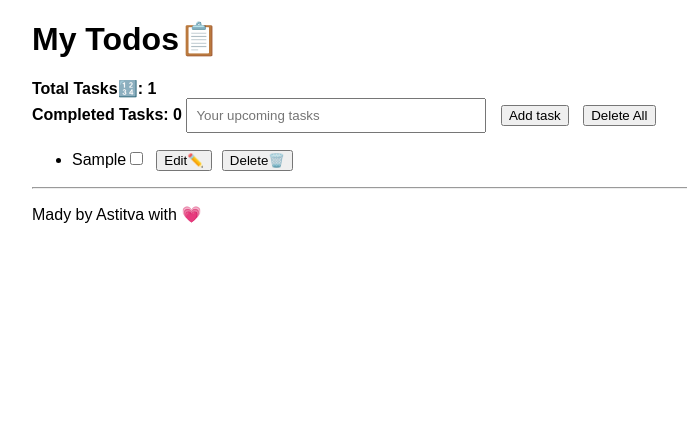
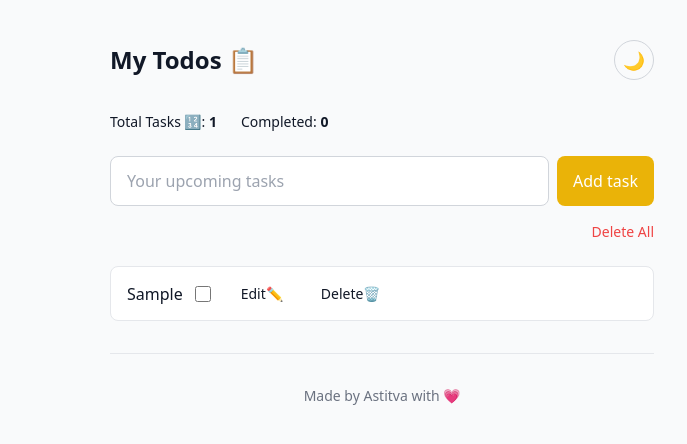
Before and after one commit to UstitvaG/todo-project, a plain HTML site: page frontend/todo.html in a window 1280 px wide. Both pictures are taken after typing "Sample" into the empty fields and a click on the button "Add task". Shown: the whole page, without its empty margins (258-945 px from the left). Drawn offline with nearby package versions, Linux system fonts and the light colour scheme.

Commit message:
prepare for deployment

```diff
--- a/frontend/script.js
+++ b/frontend/script.js
@@ -142,3 +142,29 @@ if (saved !== null) {
   todo = JSON.parse(saved);
 }
 renderTask();
+
+//dark mode
+
+const themeToggle = document.getElementById("themeToggle");
+const themeIcon = document.getElementById("themeIcon");
+
+function applyTheme(isDark) {
+  document.documentElement.classList.toggle("dark", isDark);
+  themeIcon.textContent = isDark ? "☀️" : "🌙";
+  localStorage.setItem("theme", isDark ? "dark" : "light");
+}
+
+function toggleTheme() {
+  const isDark = !document.documentElement.classList.contains("dark");
+  applyTheme(isDark);
+}
+
+themeToggle.addEventListener("click", toggleTheme);
+
+// Use saved theme if present, otherwise fall back to the OS preference
+let savedTheme = localStorage.getItem("theme");
+if (savedTheme !== null) {
+  applyTheme(savedTheme === "dark");
+} else {
+  applyTheme(window.matchMedia("(prefers-color-scheme: dark)").matches);
+}
--- a/frontend/styles.css
+++ b/frontend/styles.css
@@ -1,19 +1,59 @@
-body{
-  font-family: Arial, sans-serif;
-  max-width: 700px;
-  margin:auto;
-  padding:20px;
+/* Task list items are created in script.js as plain <li> elements,
+   so they're styled here rather than with Tailwind utility classes. */
+
+#myTasksList {
+  list-style: none;
+  padding: 0;
 }
 
-li{
-  margin:10px 0;
+#myTasksList li {
+  display: flex;
+  align-items: center;
+  gap: 0.75rem;
+  background: #ffffff;
+  border: 1px solid #e5e7eb;
+  border-radius: 0.5rem;
+  padding: 0.75rem 1rem;
+  margin-bottom: 0.5rem;
+  transition: background-color 0.2s ease, border-color 0.2s ease, color 0.2s ease;
 }
 
-button{
-  margin-left:10px;
+#myTasksList li input[type="checkbox"] {
+  width: 1rem;
+  height: 1rem;
+  accent-color: #3b82f6;
 }
 
-input[type="text"]{
-  padding:8px;
-  width:300px;
+#myTasksList li button {
+  border: none;
+  background: transparent;
+  cursor: pointer;
+  font-size: 0.875rem;
+  padding: 0.25rem 0.5rem;
+  border-radius: 0.375rem;
+  transition: background-color 0.2s ease;
 }
+
+#myTasksList li button:hover {
+  background: #f3f4f6;
+}
+
+/* Completed task color is set inline by script.js in light mode (green).
+   We override it in dark mode so it stays readable. */
+html.dark #myTasksList li {
+  background: #1f2937;
+  border-color: #374151;
+  color: #f3f4f6;
+}
+
+html.dark #myTasksList li[style*="color: green"] {
+  color: #4ade80 !important;
+}
+
+html.dark #myTasksList li button:hover {
+  background: #374151;
+}
+
+.theme-toggle {
+  font-size: 1.1rem;
+}
--- a/frontend/todo.html
+++ b/frontend/todo.html
@@ -1,32 +1,71 @@
+<!doctype html>
 <html lang="en">
   <head>
     <meta charset="UTF-8" />
     <meta name="viewport" content="width=device-width, initial-scale=1.0" />
     <title>My Todo</title>
     <link rel="stylesheet" href="styles.css" />
+    <script src="https://cdn.tailwindcss.com"></script>
+    <script>
+      // Let Tailwind's dark: classes respond to the .dark class on <html>
+      tailwind.config = { darkMode: "class" };
+    </script>
   </head>
-  <body>
-    <h1>My Todos📋</h1>
-    <b>
-      Total Tasks🔢: <span id="counter">0</span>
-    </b>
-    <br />
+  <body
+    class="min-h-screen bg-gray-50 text-gray-900 dark:bg-gray-900 dark:text-gray-100 transition-colors duration-200"
+  >
+    <div class="max-w-xl mx-auto px-4 py-10">
+      <header class="flex items-center justify-between mb-8">
+        <h1 class="text-2xl font-bold">My Todos 📋</h1>
+        <button
+          type="button"
+          id="themeToggle"
+          class="theme-toggle w-10 h-10 flex items-center justify-center rounded-full border border-gray-300 dark:border-gray-600 hover:bg-gray-200 dark:hover:bg-gray-700 transition"
+          aria-label="Toggle dark mode"
+        >
+          <span id="themeIcon">🌙</span>
+        </button>
+      </header>
 
-    <b>
-      Completed Tasks: <span id="completedCounter">0</span>
-    </b>
-    <input type="text" placeholder="Your upcoming tasks" id="myInput" />
+      <div class="flex gap-6 mb-6 text-sm font-medium">
+        <p>Total Tasks 🔢: <span id="counter" class="font-bold">0</span></p>
+        <p>Completed: <span id="completedCounter" class="font-bold">0</span></p>
+      </div>
 
-    <button type="button" onclick="add()">
-      Add task
-    </button>
-    <button type="button" onclick="clearAll()">
-      Delete All
-    </button>
+      <div class="flex gap-2 mb-4">
+        <input
+          type="text"
+          id="myInput"
+          placeholder="Your upcoming tasks"
+          class="flex-1 border border-gray-300 dark:border-gray-600 bg-white dark:bg-gray-800 rounded-lg px-4 py-3 focus:outline-none focus:ring-2 focus:ring-blue-500 placeholder-gray-400 dark:placeholder-gray-500"
+        />
+        <button
+          type="button"
+          onclick="add()"
+          class="bg-yellow-500 text-white px-4 py-2 rounded-lg hover:bg-blue-600 transition"
+        >
+          Add task
+        </button>
+      </div>
 
-    <ul id="myTasksList"></ul>
-    <hr />
-    <p>Mady by Astitva with 💗</p>
+      <div class="flex justify-end mb-6">
+        <button
+          type="button"
+          onclick="clearAll()"
+          class="text-sm text-red-500 hover:text-red-700 dark:hover:text-red-400 transition"
+        >
+          Delete All
+        </button>
+      </div>
+
+      <ul id="myTasksList" class="space-y-2"></ul>
+
+      <hr class="my-8 border-gray-200 dark:border-gray-700" />
+      <p class="text-center text-sm text-gray-500 dark:text-gray-400">
+        Made by Astitva with 💗
+      </p>
+    </div>
+
     <script src="script.js"></script>
   </body>
 </html>
```
